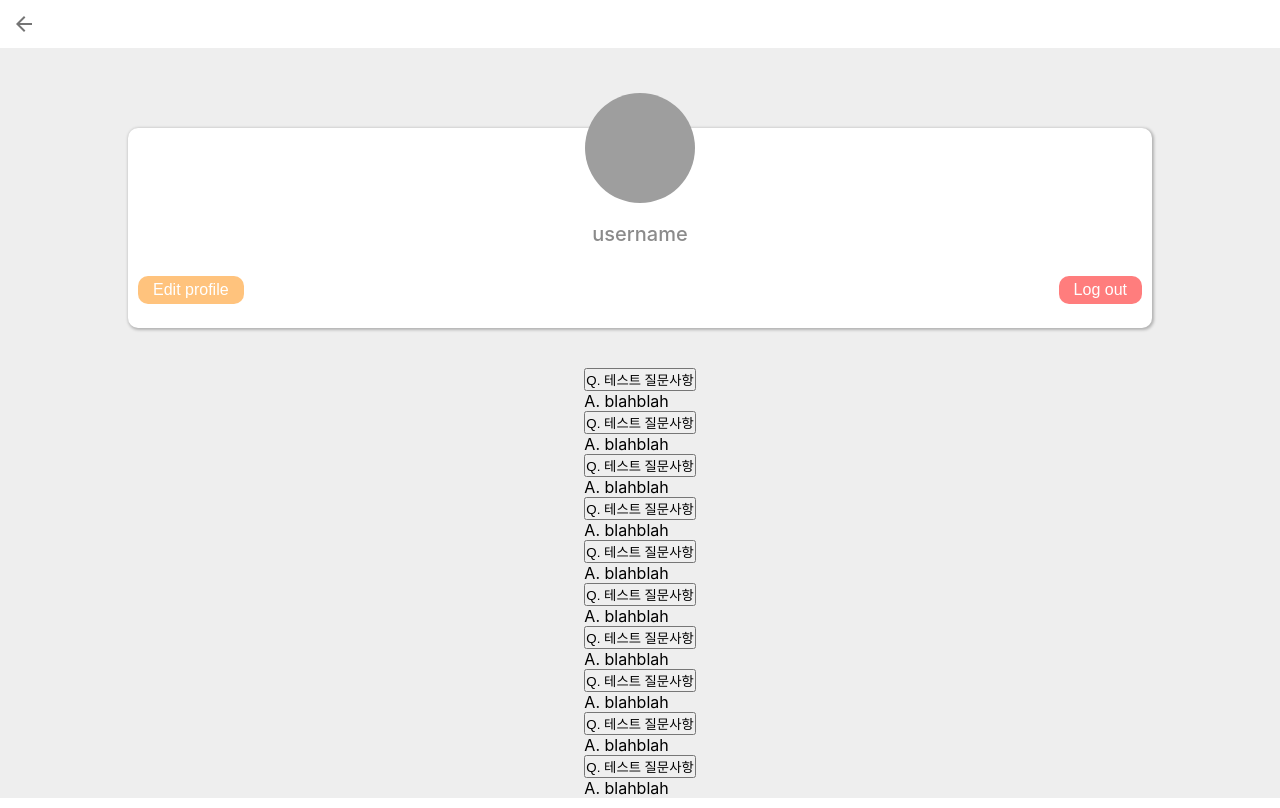
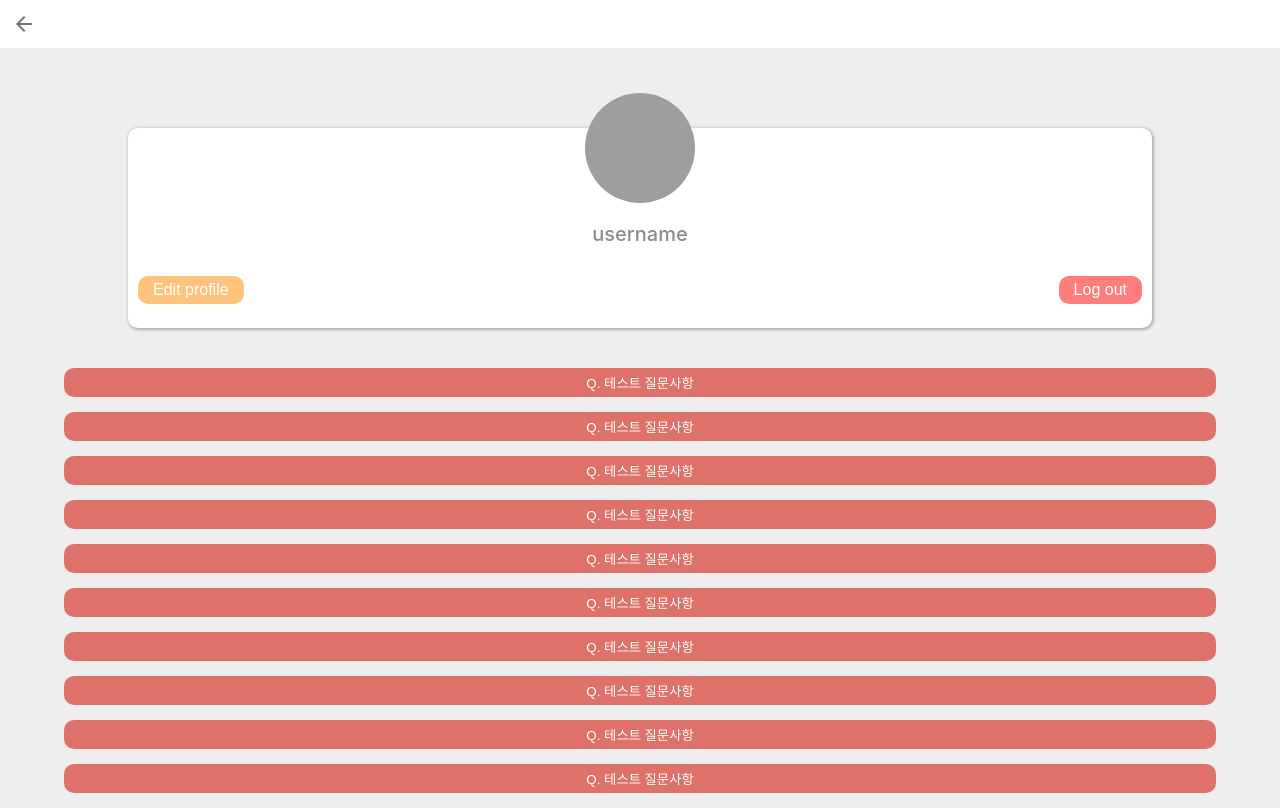
Before and after one commit to coldexpression/jbnu-guide-project, a React (Create React App) app: page /profile in a window 1280 px wide. Built offline with nearby package versions, Linux system fonts and the light colour scheme; grey boxes are pictures that could not be loaded.

Commit message:
Feature: profilepage post items

```diff
--- a/src/pages/ProfilePage/ProfilePage.js
+++ b/src/pages/ProfilePage/ProfilePage.js
@@ -4,6 +4,7 @@ import { IconButton } from "@material-ui/core";
 import { authService } from "../../firebase";
 import "./ProfilePage.css";
 import { Link } from "react-router-dom";
+import ProfilePost from "./ProfilePost";
 
 const ProfilePage = () => {
   // 유저가 스크랩해둔 자료들은 추후 리덕스를 통해 가져옴
@@ -59,8 +60,7 @@ const ProfilePage = () => {
           <ul className="profilepage__postlist">
             {dummyPosts.map((post) => (
               <li>
-                <button>{post.question}</button>
-                <p>{post.answer}</p>
+                <ProfilePost post={post} />
               </li>
             ))}
           </ul>
--- /dev/null
+++ b/src/pages/ProfilePage/ProfilePost.css
@@ -0,0 +1,31 @@
+.profilepage__post {
+  margin-bottom: 10px;
+}
+
+.profilepage__post > button {
+  width: 90vw;
+  padding: 5px;
+  border: none;
+  background: #de726b;
+  border-radius: 10px;
+  color: #fff;
+  margin-bottom: 5px;
+}
+
+.profilepage__post > p {
+  padding: 15px;
+  max-width: 90vw;
+  background: #fff;
+  border-radius: 10px;
+  word-break: break-all;
+  transition: all 300ms;
+}
+
+.profilepage__post > p.active {
+  height: auto;
+}
+
+.profilepage__post > p.nonActive {
+  height: 0;
+  padding: 0;
+}
--- /dev/null
+++ b/src/pages/ProfilePage/ProfilePost.js
@@ -0,0 +1,24 @@
+import React, { useState } from "react";
+import "./ProfilePost.css";
+
+const ProfilePost = ({ post }) => {
+  const [isPostActive, setIsPostActive] = useState(false);
+
+  const handlePostActive = () => {
+    setIsPostActive(!isPostActive);
+  };
+
+  const { id, question, answer } = post;
+  return (
+    <div className="profilepage__post">
+      {/* 해당답변이 보여질 카드 */}
+      <button onClick={handlePostActive}>{question}</button>
+      {/* 질문사항이 보여질 버튼*/}
+      <p className={isPostActive ? "active" : "nonActive"}>
+        {isPostActive ? answer : ""}
+      </p>
+    </div>
+  );
+};
+
+export default ProfilePost;
```
Also changed, not shown: 1 other file (tests, documents, lock files or other folders).
